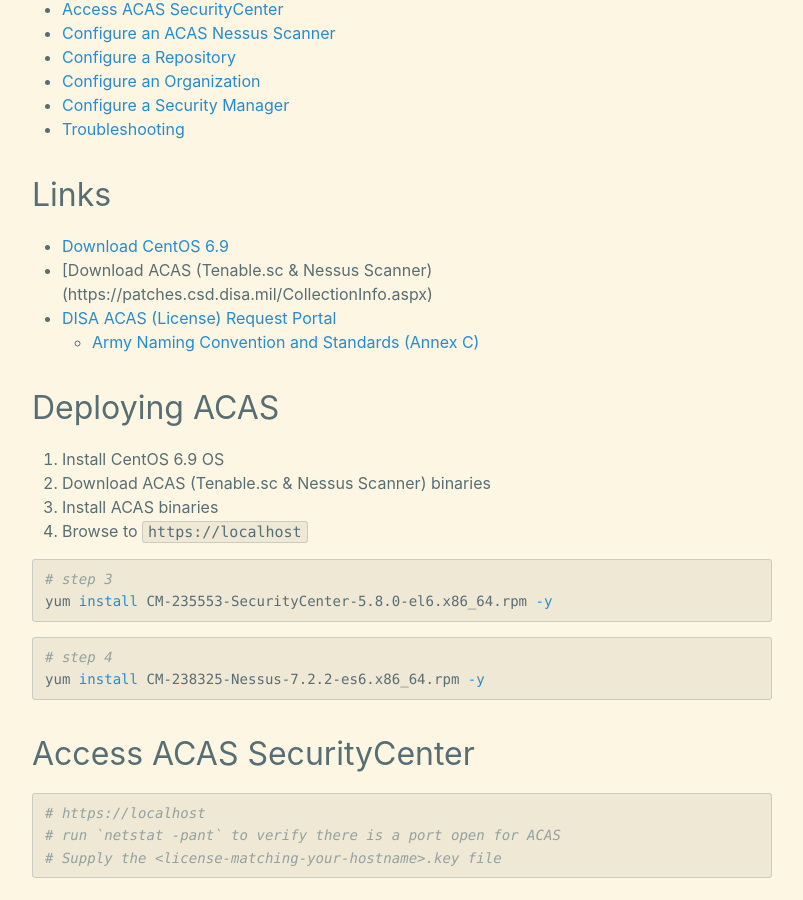
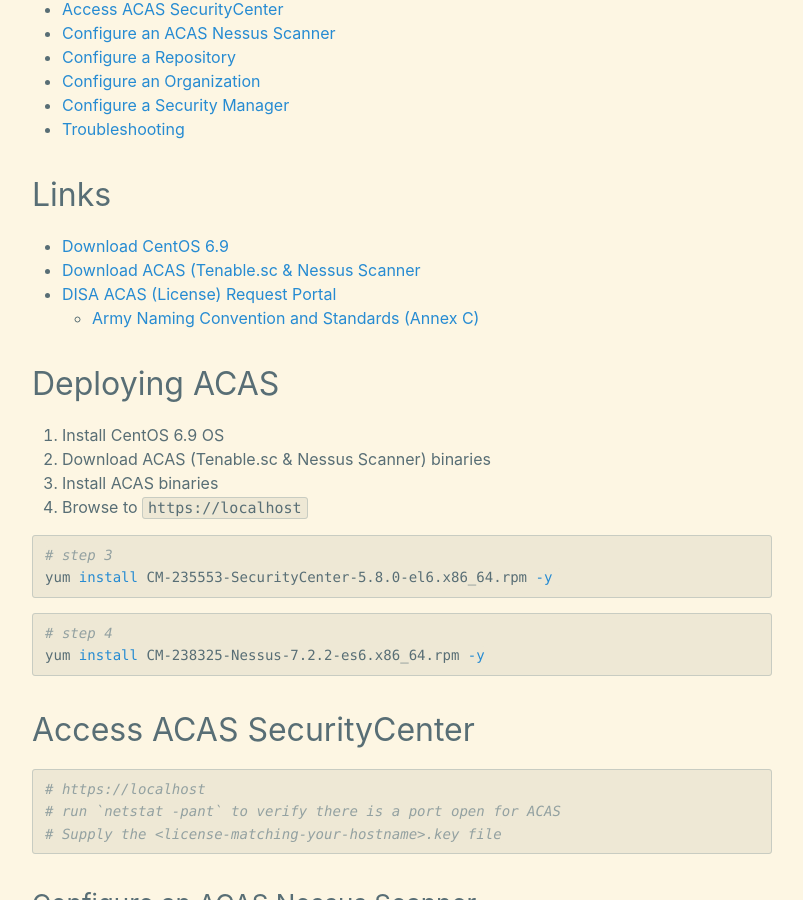
Before and after one commit to cyberphor/blog, a Jekyll site: the page built from _posts/2019-06-12-acas-deployment-guide.md, in a window 1280 px wide and 900 px high, scrolled down 320 px. Shown: the whole window, without its empty margins (238-1041 px from the left). Built offline with Jekyll 4.4.1, drawn with Linux system fonts in a browser that asks for light colours.

Commit message:
Update 2019-06-12-acas-deployment-guide.md

```diff
--- a/_posts/2019-06-12-acas-deployment-guide.md
+++ b/_posts/2019-06-12-acas-deployment-guide.md
@@ -17,7 +17,7 @@ category: notes
 
 ## Links
 * [Download CentOS 6.9](http://archive.kernel.org/centos-vault/6.9/isos/x86_64/CentOS-6.9-x86_64-LiveDVD.iso)
-* [Download ACAS (Tenable.sc & Nessus Scanner)(https://patches.csd.disa.mil/CollectionInfo.aspx)
+* [Download ACAS (Tenable.sc & Nessus Scanner](https://patches.csd.disa.mil/CollectionInfo.aspx)
 * [DISA ACAS (License) Request Portal](https://disa.deps.mil/ext/cop/mae/netops/acas/Requests/index.aspx#/)
   * [Army Naming Convention and Standards (Annex C)]( https://army.deps.mil/netcom/sites/resourcecenter/pages/cinamingconventions.aspx)
 
```
